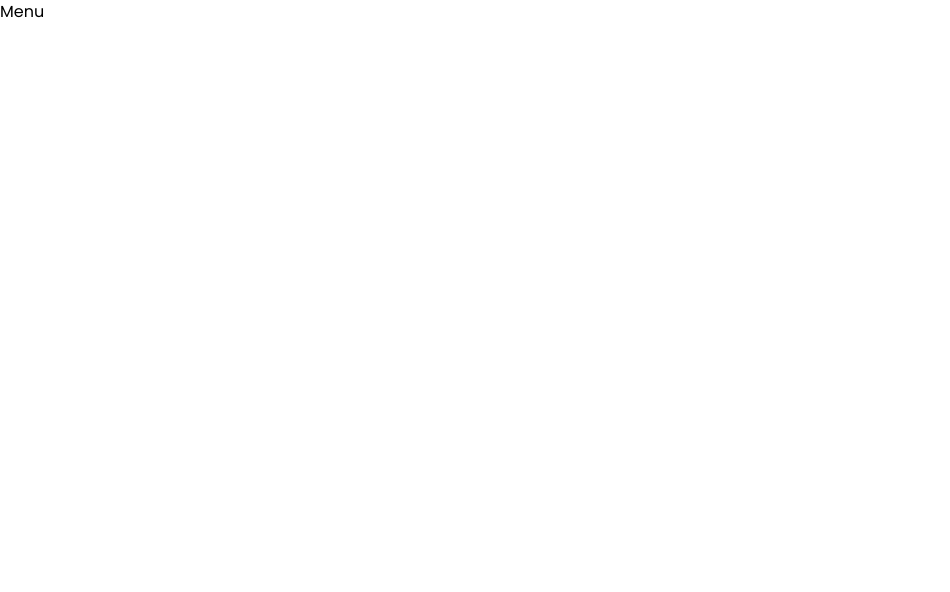
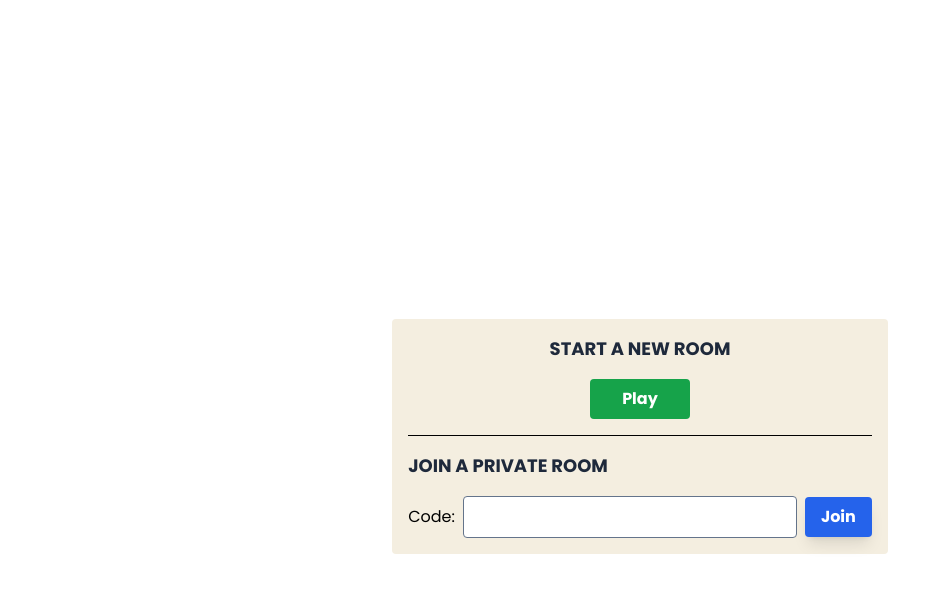
Before and after one commit to Keeeyaan/scramble-words, a React (Vite) app: page / in a window 1280 px wide. Shown: the top 592 px of the page, without its empty margins (0-950 px from the left). Built offline with nearby package versions, Linux system fonts and the light colour scheme.

Commit message:
added menu ui

```diff
--- a/src/components/Menu.tsx
+++ b/src/components/Menu.tsx
@@ -1,5 +1,37 @@
 const Menu = () => {
-  return <div>Menu</div>;
+  return (
+    <div className="flex flex-col items-center justify-center min-h-screen ">
+      <h1 className="text-4xl font-bold mb-8 text-white">
+        Scrambled Words Game
+      </h1>
+      <div className="bg-[#F4EEE0] text-center p-4 rounded">
+        <h1 className="text-slate-800 text-lg mb-4 font-bold uppercase">
+          Start a new room
+        </h1>
+        <button
+          className="bg-green-600 text-white font-bold py-2 px-8 rounded mb-4 transition-all hover:bg-green-500"
+          onClick={() => console.log('c')}
+        >
+          Play
+        </button>
+
+        <hr className="border-black" />
+        <h1 className="text-start text-slate-800 text-lg my-4 font-bold uppercase">
+          Join a private room
+        </h1>
+        <div className="flex items-center gap-2 justify-center">
+          <p>Code:</p>
+          <input className="p-2 border border-slate-500 rounded" />
+          <button
+            className="bg-blue-600 text-white transition-all font-bold py-2 px-4 rounded shadow-lg hover:bg-blue-500"
+            onClick={() => console.log('j')}
+          >
+            Join
+          </button>
+        </div>
+      </div>
+    </div>
+  );
 };
 
 export default Menu;
```
